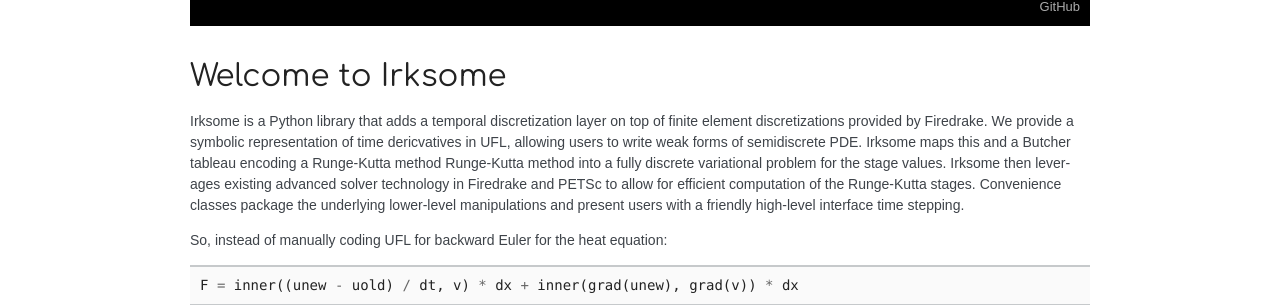
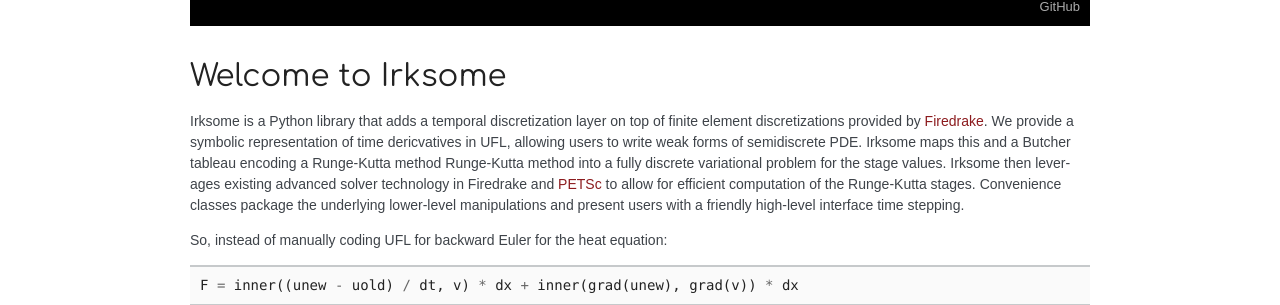
Before and after one commit to firedrakeproject/Irksome, a Sphinx documentation site: the page built from docs/source/index.rst, in a window 1280 px wide. Shown: the part 333-638 px from the top of the page. Built offline with Sphinx 7.4.7, drawn with Linux system fonts in a browser that asks for light colours; pages that are not in the unit, such as notebooks, are missing from menus; part of the change alters nothing that is shown.

```diff
--- a/docs/source/index.rst
+++ b/docs/source/index.rst
@@ -2,9 +2,9 @@ Welcome to Irksome
 ==================
 
 Irksome is a Python library that adds a temporal discretization layer on top of
-finite element discretizations provided by Firedrake.  We provide a symbolic
+finite element discretizations provided by `Firedrake <https://firedrakeproject.org>`_.  We provide a symbolic
 representation of time dericvatives in UFL, allowing users to write weak forms
-of semidiscrete PDE.  Irksome maps this and a Butcher tableau encoding a Runge-Kutta method Runge-Kutta method into a fully discrete variational problem for the stage values.  Irksome then leverages existing advanced solver technology in Firedrake and PETSc to allow for efficient computation of the Runge-Kutta stages.
+of semidiscrete PDE.  Irksome maps this and a Butcher tableau encoding a Runge-Kutta method Runge-Kutta method into a fully discrete variational problem for the stage values.  Irksome then leverages existing advanced solver technology in Firedrake and `PETSc <https://www.mcs.anl.gov/petsc/>`_ to allow for efficient computation of the Runge-Kutta stages.
 Convenience classes package the underlying lower-level manipulations and present users with a friendly high-level interface time stepping.
 
 
```
